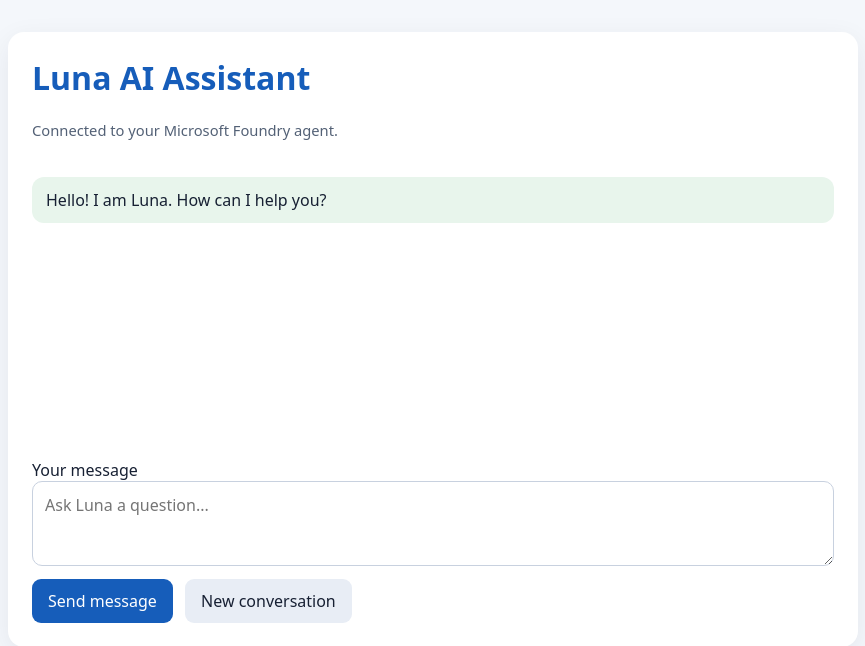
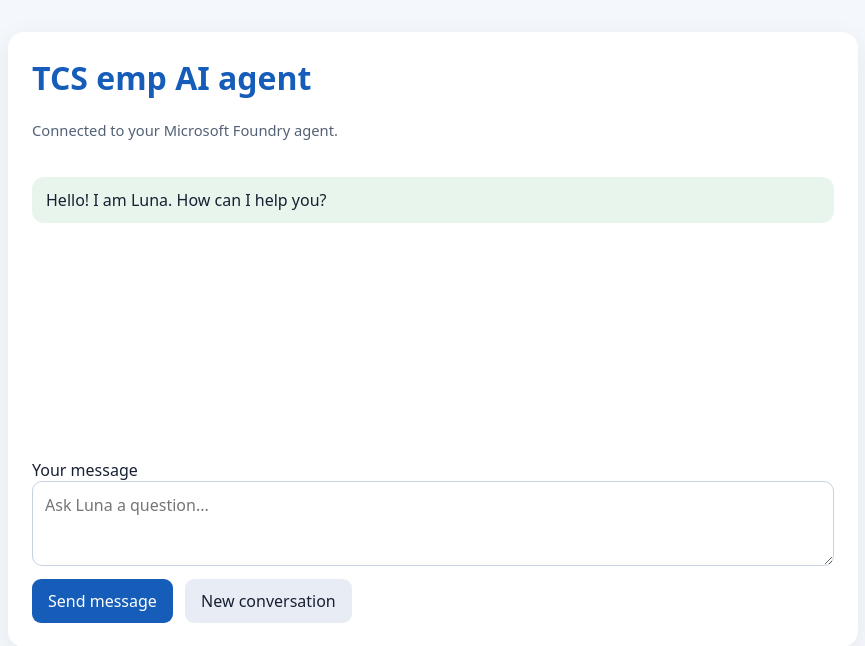
Before and after one commit to dhanasekharreddyalimili/genaiopsex1, a Flask app: page / in a window 1280 px wide. Shown: the top 646 px of the page, without its empty margins (207-1072 px from the left). Run offline with Flask 3, Linux system fonts and the light colour scheme.

Commit message:
updated the appversion2

```diff
--- a/templates/index.html
+++ b/templates/index.html
@@ -23,7 +23,7 @@
 </head>
 <body>
   <main class="panel">
-    <h1>Luna AI Assistant</h1>
+    <h1>TCS emp AI agent</h1>
     <p class="hint">Connected to your Microsoft Foundry agent.</p>
     <div id="chat" aria-live="polite">
       <div class="message assistant">Hello! I am Luna. How can I help you?</div>
```
